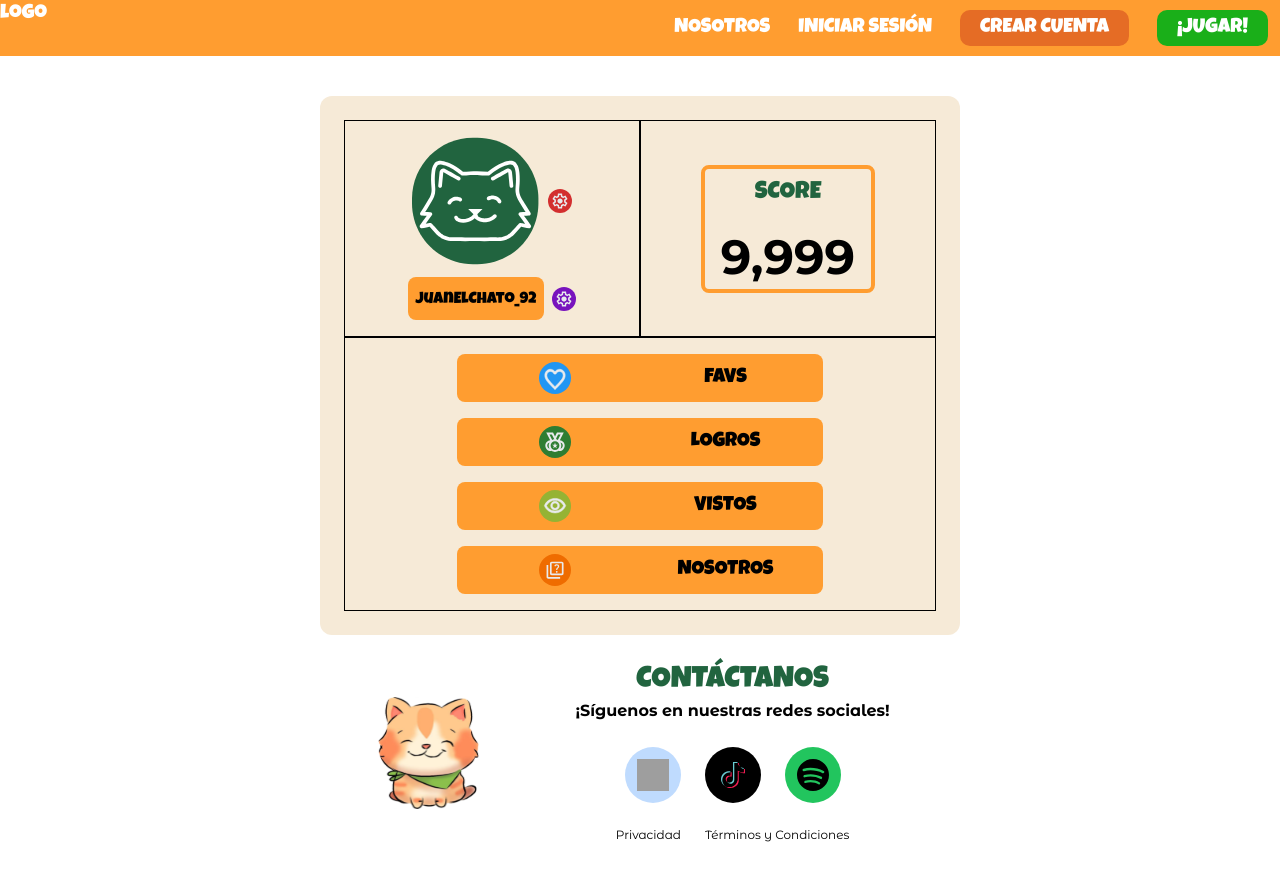
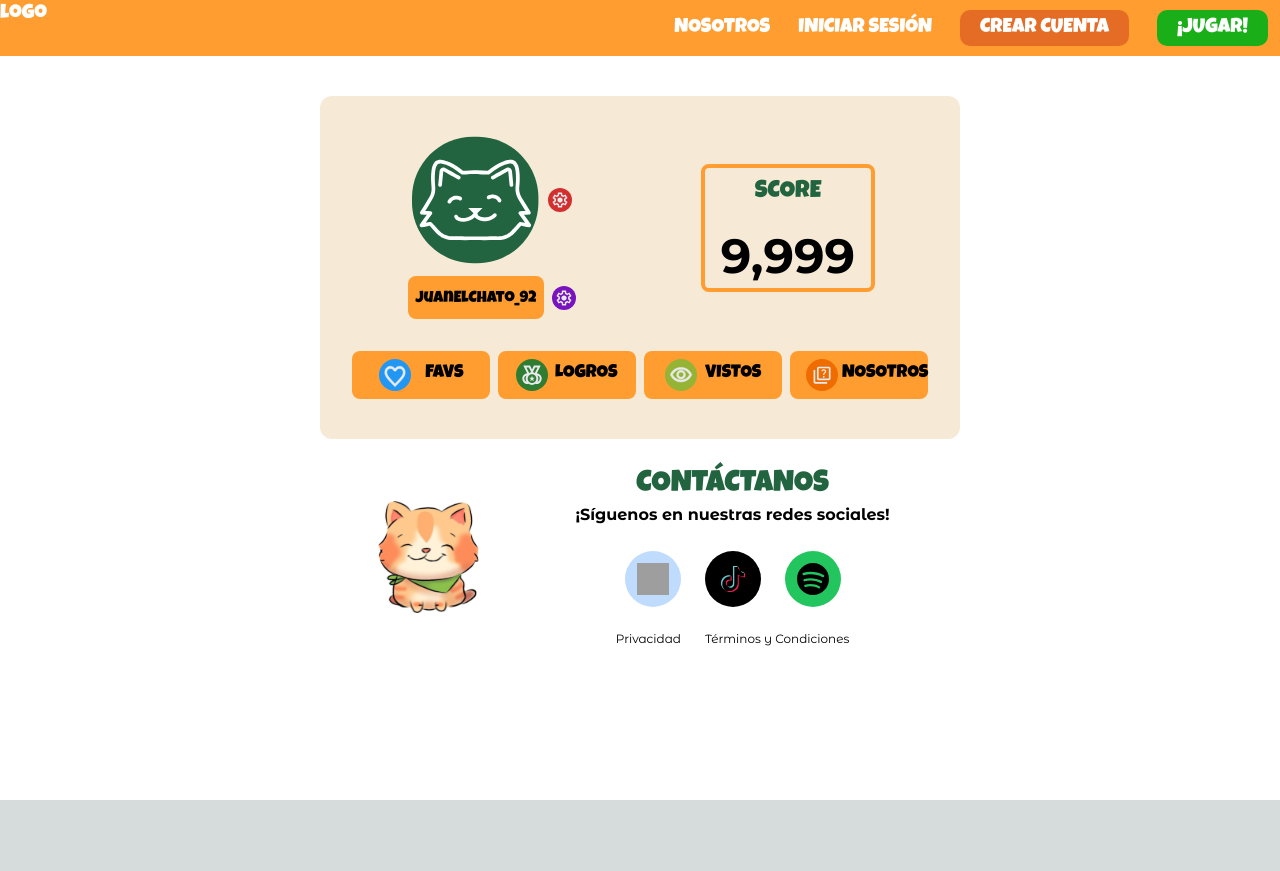
Before and after one commit to Randomlandia/frontend, a Next.js app: page /user in a window 1280 px wide. After the commit the page ends 800 px from the top, so only its background shows below. Built offline with nearby package versions, Linux system fonts and the light colour scheme; grey boxes are pictures that could not be loaded; a web font is replaced by a local one.

Commit message:
avatar comp fix, user menu responsive fix

```diff
--- a/pages/user/index.jsx
+++ b/pages/user/index.jsx
@@ -4,19 +4,19 @@ import ContactoFooter from "@/components/ContactoFooter";
 
 export default function User() {
   return (
-    <main className="w-full min-h-screen bg-white">
+    <main className="w-full min-h-screen bg-white overflow-hidden">
       {/* NAVBAR COMPONENT */}
       <Navbar />
       {/* CARD CONTAINER */}
       <div className=" bg-oldwhite rounded-xl p-6 mt-10 h-4/5 w-[350px] md:w-4/5 lg:w-1/2 mx-auto">
         <div className="md:grid grid-cols-2 ">
           {/* AVATAR COMPONENT Y NOMBRE USER*/}
-          <div className="border border-black p-4 px-10">
+          <div className="p-4 px-10 lg:px-2">
             <Avatar />
           </div>
 
           {/* SCORE */}
-          <div className="border border-black py-4 px-10 grid grid-cols-1 place-items-center">
+          <div className="py-4 px-10 grid grid-cols-1 place-items-center lg:px-2">
             <div className="border-4 border-lorange rounded-lg py-2 px-4 grid grid-rows-2 gap-2 w-fit">
               {" "}
               <p className="font-lucky text-dgreen text-2xl  text-center">
@@ -30,24 +30,34 @@ export default function User() {
         </div>
 
         {/* BOTONES HACIA SUBMENUS */}
-        <div className="border border-black grid gap-4 w-full py-4 px-10 md:px-28">
-          <div className="bg-lorange rounded-lg py-2 px-4 grid grid-cols-2 gap-2 place-items-center">
-            <img src="/icon_userheart.svg" alt="" className="h-8 w-8" />
-
-            <span className="font-lucky text-black text-xl ">FAVS</span>
+        <div className="grid gap-4 w-full py-4 px-10 md:px-32 lg:grid-cols-2 lg:gap-2 lg:px-2 xl:grid-cols-4 ">
+          <div className="bg-lorange rounded-lg py-2 px-4 inline-flex gap-1 place-content-evenly">
+            <img src="/icon_userheart.svg" alt="" className="h-8 w-8 " />
+            <span className="font-lucky text-black text-xl xl:text-lg">
+              FAVS
+            </span>
           </div>
 
-          <div className="bg-lorange rounded-lg py-2 px-4 grid grid-cols-2  gap-2 place-items-center">
-            <img src="/icon_userachieve.svg" alt="" className="h-8 w-8" />
-            <span className="font-lucky text-black text-xl ">LOGROS</span>
+          <div className="bg-lorange rounded-lg py-2 px-4 inline-flex gap-1 place-content-evenly">
+            <img src="/icon_userachieve.svg" alt="" className="h-8 w-8 " />
+            <span className="font-lucky text-black text-xl xl:text-lg">
+              LOGROS
+            </span>
           </div>
-          <div className="bg-lorange rounded-lg py-2 px-4 grid grid-cols-2  gap-2 place-items-center">
-            <img src="/icon_userview.svg" alt="" className="h-8 w-8" />
-            <span className="font-lucky text-black text-xl ">VISTOS</span>
+
+          <div className="bg-lorange rounded-lg py-2 px-4 inline-flex gap-1 place-content-evenly">
+            <img src="/icon_userview.svg" alt="" className="h-8 w-8 " />
+            <span className="font-lucky text-black text-xl xl:text-lg ">
+              VISTOS
+            </span>
           </div>
-          <div className="bg-lorange rounded-lg py-2 px-4 grid grid-cols-2  gap-2 place-items-center">
+
+          <div className="bg-lorange rounded-lg py-2 px-4 inline-flex gap-1 place-content-evenly">
             <img src="/icon_userabt.svg" alt="" className="h-8 w-8" />
-            <span className="font-lucky text-black text-xl ">NOSOTROS</span>
+
+            <span className="font-lucky text-black text-xl xl:text-lg">
+              NOSOTROS
+            </span>
           </div>
         </div>
       </div>
```
